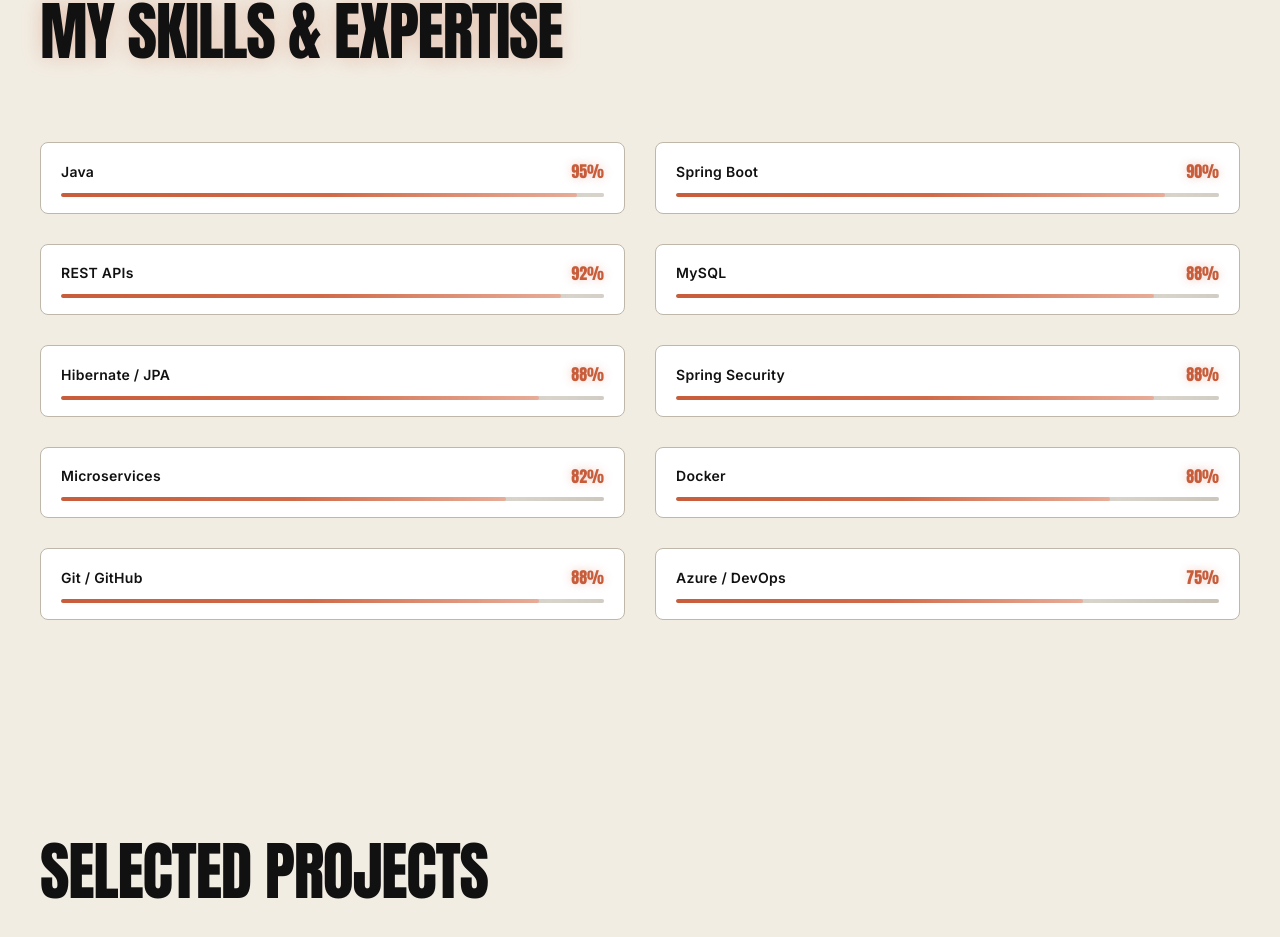
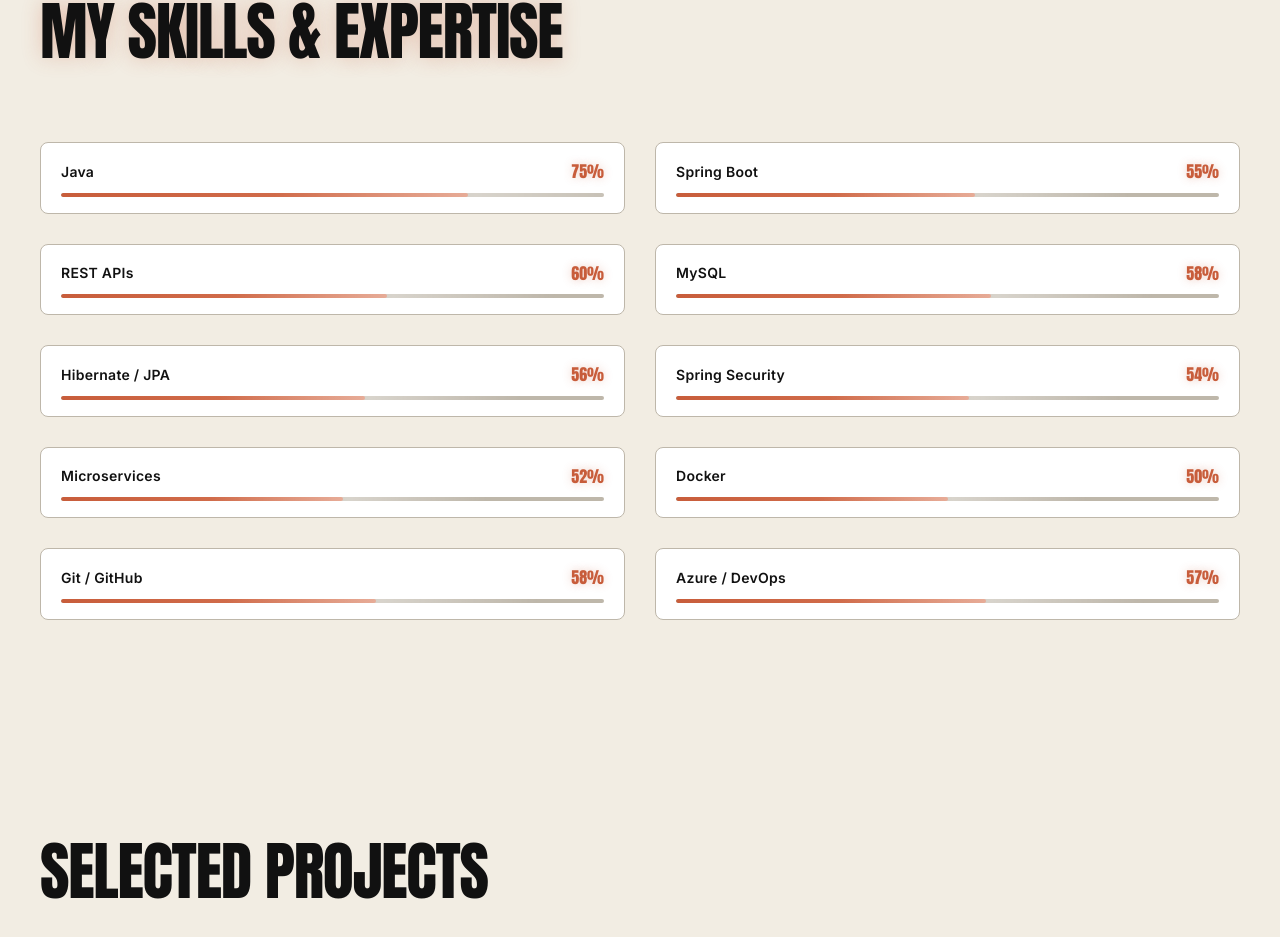
Before and after one commit to zabirhussain41/portfolio, a React app: page / in a window 1280 px wide. Shown: the part 2392-3329 px from the top of the page. Built offline with nearby package versions, Linux system fonts and the light colour scheme; the HTML template or start-up script is replaced by a standard one.

Commit message:
Update skill levels: Java to 75%, others to 50-60%

```diff
--- a/src/components/Skills.jsx
+++ b/src/components/Skills.jsx
@@ -7,16 +7,16 @@ const Skills = forwardRef((props, ref) => {
   const [animatedSkills, setAnimatedSkills] = useState({});
 
   const skills = [
-    { name: 'Java', level: 95 },
-    { name: 'Spring Boot', level: 90 },
-    { name: 'REST APIs', level: 92 },
-    { name: 'MySQL', level: 88 },
-    { name: 'Hibernate / JPA', level: 88 },
-    { name: 'Spring Security', level: 88 },
-    { name: 'Microservices', level: 82 },
-    { name: 'Docker', level: 80 },
-    { name: 'Git / GitHub', level: 88 },
-    { name: 'Azure / DevOps', level: 75 }
+    { name: 'Java', level: 75 },
+    { name: 'Spring Boot', level: 55 },
+    { name: 'REST APIs', level: 60 },
+    { name: 'MySQL', level: 58 },
+    { name: 'Hibernate / JPA', level: 56 },
+    { name: 'Spring Security', level: 54 },
+    { name: 'Microservices', level: 52 },
+    { name: 'Docker', level: 50 },
+    { name: 'Git / GitHub', level: 58 },
+    { name: 'Azure / DevOps', level: 57 }
   ];
 
   useEffect(() => {
```
